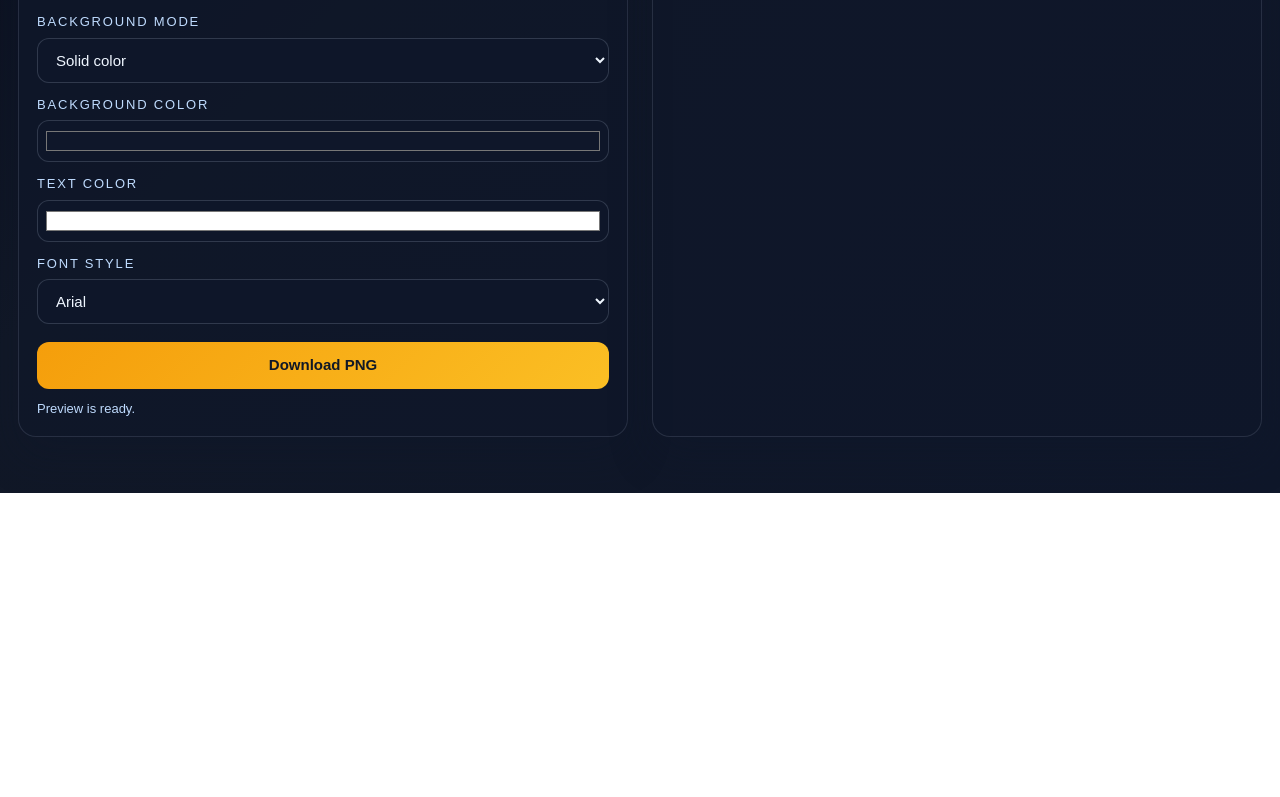
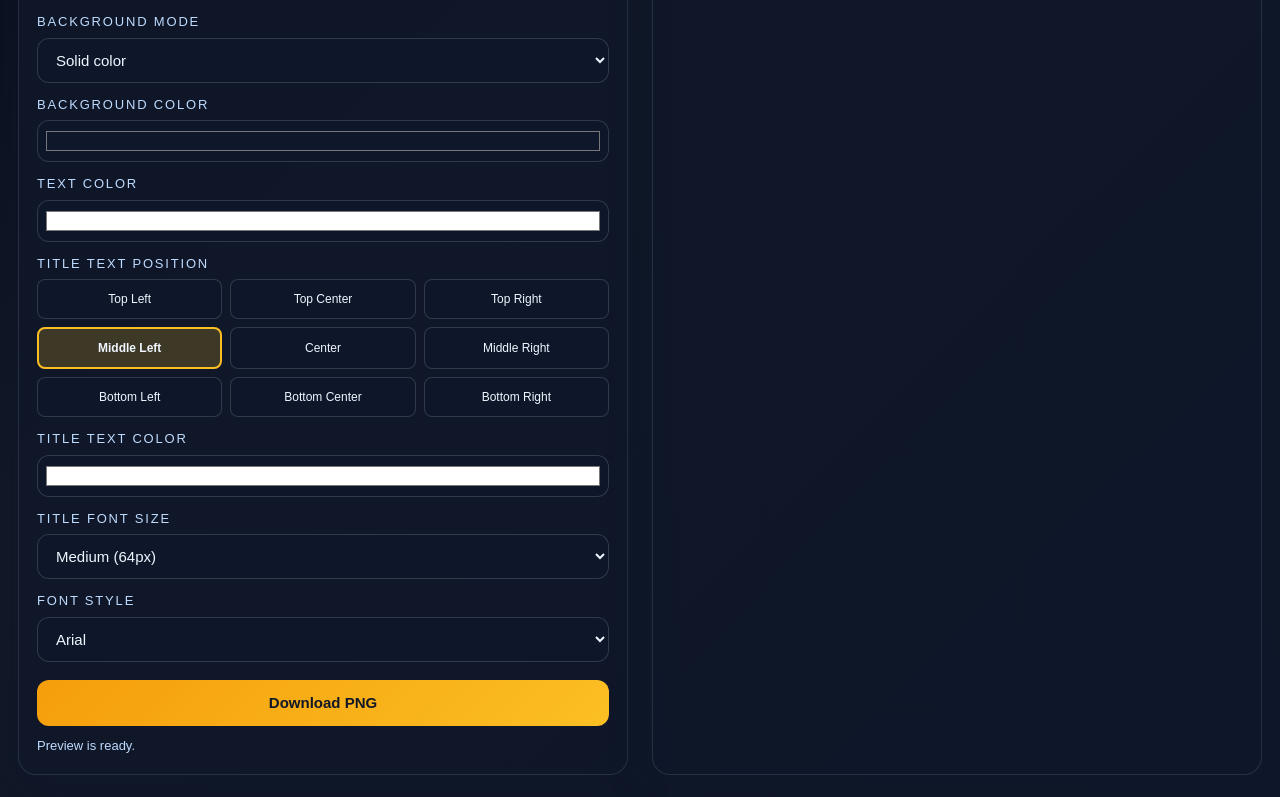
Before and after one commit to rafiq-ai1/animals-ai-studio, a Next.js app: page /thumbnail in a window 1280 px wide. Shown: the part 818-1615 px from the top of the page. Before the commit the page ends 1311 px from the top, so only its background shows below. Built offline with nearby package versions, Linux system fonts and the light colour scheme.

Commit message:
Add text position, color picker and font size controls

```diff
--- a/app/thumbnail/page.tsx
+++ b/app/thumbnail/page.tsx
@@ -48,10 +48,40 @@ export default function ThumbnailPage() {
   );
   const [fontFamily, setFontFamily] = useState(FONT_OPTIONS[0]);
   const [textColor, setTextColor] = useState("#ffffff");
+  const [titlePosition, setTitlePosition] = useState<"top-left" | "top-center" | "top-right" | "middle-left" | "center" | "middle-right" | "bottom-left" | "bottom-center" | "bottom-right">("middle-left");
+  const [titleTextColor, setTitleTextColor] = useState("#ffffff");
+  const [titleFontSize, setTitleFontSize] = useState("medium");
   const [status, setStatus] = useState("Preview is ready.");
 
   const previewLabel = useMemo(() => title.trim(), [title]);
   const previewSubtitle = useMemo(() => subtitle.trim(), [subtitle]);
+
+  const getTextPosition = (pos: string, width: number, height: number, fontSize: number) => {
+    const padding = 130;
+    const fontSizeNum = fontSize;
+    const midY = height / 2 - fontSizeNum / 2;
+
+    const positions: { [key: string]: { x: number; y: number; align: "left" | "center" | "right" } } = {
+      "top-left": { x: padding, y: padding + 80, align: "left" },
+      "top-center": { x: width / 2, y: padding + 80, align: "center" },
+      "top-right": { x: width - padding, y: padding + 80, align: "right" },
+      "middle-left": { x: padding, y: midY, align: "left" },
+      "center": { x: width / 2, y: midY, align: "center" },
+      "middle-right": { x: width - padding, y: midY, align: "right" },
+      "bottom-left": { x: padding, y: height - padding - 40, align: "left" },
+      "bottom-center": { x: width / 2, y: height - padding - 40, align: "center" },
+      "bottom-right": { x: width - padding, y: height - padding - 40, align: "right" },
+    };
+    return positions[pos] || positions["middle-left"];
+  };
+
+  const getFontSizeValue = (size: string) => {
+    switch (size) {
+      case "small": return 48;
+      case "large": return 80;
+      default: return 64;
+    }
+  };
 
   useEffect(() => {
     if (!generatedImage) return;
@@ -133,25 +163,37 @@ export default function ThumbnailPage() {
         ctx.fillRect(0, 0, width, height);
       }
 
-      ctx.fillStyle = textColor;
-      ctx.shadowColor = "rgba(15, 23, 42, 0.45)";
-      ctx.shadowBlur = 18;
+      const fontSize = getFontSizeValue(titleFontSize);
+      const posData = getTextPosition(titlePosition, width, height, fontSize);
+
+      ctx.fillStyle = titleTextColor;
+      ctx.shadowColor = "rgba(15, 23, 42, 0.5)";
+      ctx.shadowBlur = 20;
       ctx.shadowOffsetX = 2;
       ctx.shadowOffsetY = 4;
-      ctx.font = `700 64px ${fontFamily}`;
-      ctx.textAlign = "left";
-      ctx.fillText(previewLabel, 130, 235, width - 260);
+      ctx.font = `700 ${fontSize}px ${fontFamily}`;
+      ctx.textAlign = posData.align;
+
+      const textMetrics = ctx.measureText(previewLabel);
+      const textHeight = fontSize;
+      const padding = 16;
+      const bgX = posData.align === "center" ? posData.x - textMetrics.width / 2 - padding : (posData.align === "right" ? posData.x - textMetrics.width - padding : posData.x - padding);
+      const bgY = posData.y - textHeight + 8;
+      const bgWidth = textMetrics.width + padding * 2;
+      const bgHeight = textHeight + padding;
+
+      ctx.save();
+      ctx.fillStyle = "rgba(15, 23, 42, 0.6)";
+      ctx.beginPath();
+      ctx.roundRect(bgX, bgY, bgWidth, bgHeight, 12);
+      ctx.fill();
+      ctx.restore();
+
+      ctx.fillText(previewLabel, posData.x, posData.y);
       ctx.shadowBlur = 0;
       ctx.shadowOffsetX = 0;
       ctx.shadowOffsetY = 0;
-
-      ctx.fillStyle = "rgba(226, 232, 240, 0.98)";
-      ctx.font = `400 30px ${fontFamily}`;
-      const lines = wrapText(ctx, previewSubtitle, width - 320);
-      lines.forEach((line, index) => {
-        ctx.fillText(line, 130, 310 + index * 42, width - 320);
-      });
-    }, [backgroundColor, backgroundImage, backgroundMode, fontFamily, generatedImage, gradientPreset, previewLabel, previewSubtitle, textColor]);
+    }, [backgroundColor, backgroundImage, backgroundMode, fontFamily, generatedImage, gradientPreset, previewLabel, previewSubtitle, titlePosition, titleTextColor, titleFontSize]);
 
   useEffect(() => {
     renderThumbnail().catch(() => {
@@ -306,6 +348,38 @@ export default function ThumbnailPage() {
             <label style={fieldLabel}>Text color</label>
             <input type="color" value={textColor} onChange={(e) => setTextColor(e.target.value)} style={colorInputStyle} />
 
+            <label style={fieldLabel}>Title Text Position</label>
+            <div style={{ display: "grid", gridTemplateColumns: "repeat(3, 1fr)", gap: 8, marginBottom: 12 }}>
+              {["top-left", "top-center", "top-right", "middle-left", "center", "middle-right", "bottom-left", "bottom-center", "bottom-right"].map((pos) => (
+                <button
+                  key={pos}
+                  onClick={() => setTitlePosition(pos as any)}
+                  style={{
+                    padding: "10px 8px",
+                    borderRadius: 8,
+                    border: titlePosition === pos ? "2px solid #fbbf24" : "1px solid rgba(148, 163, 184, 0.25)",
+                    background: titlePosition === pos ? "rgba(251, 191, 36, 0.2)" : "rgba(15, 23, 42, 0.9)",
+                    color: "#eff6ff",
+                    fontSize: 12,
+                    cursor: "pointer",
+                    fontWeight: titlePosition === pos ? 700 : 400,
+                  }}
+                >
+                  {pos.split("-").map(w => w.charAt(0).toUpperCase() + w.slice(1)).join(" ")}
+                </button>
+              ))}
+            </div>
+
+            <label style={fieldLabel}>Title Text Color</label>
+            <input type="color" value={titleTextColor} onChange={(e) => setTitleTextColor(e.target.value)} style={colorInputStyle} />
+
+            <label style={fieldLabel}>Title Font Size</label>
+            <select value={titleFontSize} onChange={(e) => setTitleFontSize(e.target.value)} style={inputStyle}>
+              <option value="small">Small (48px)</option>
+              <option value="medium">Medium (64px)</option>
+              <option value="large">Large (80px)</option>
+            </select>
+
             <label style={fieldLabel}>Font style</label>
             <select value={fontFamily} onChange={(e) => setFontFamily(e.target.value)} style={inputStyle}>
               {FONT_OPTIONS.map((option) => (
```
